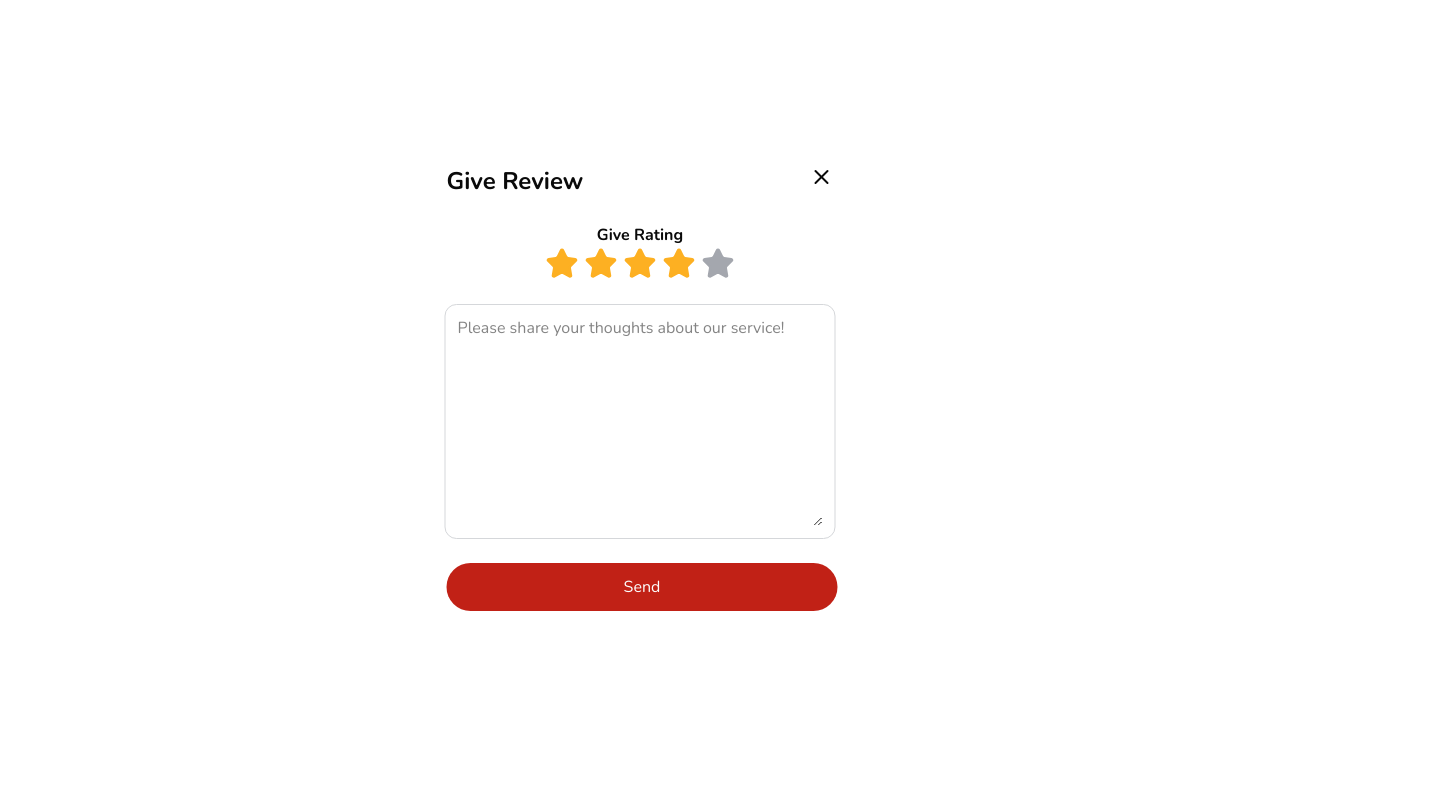
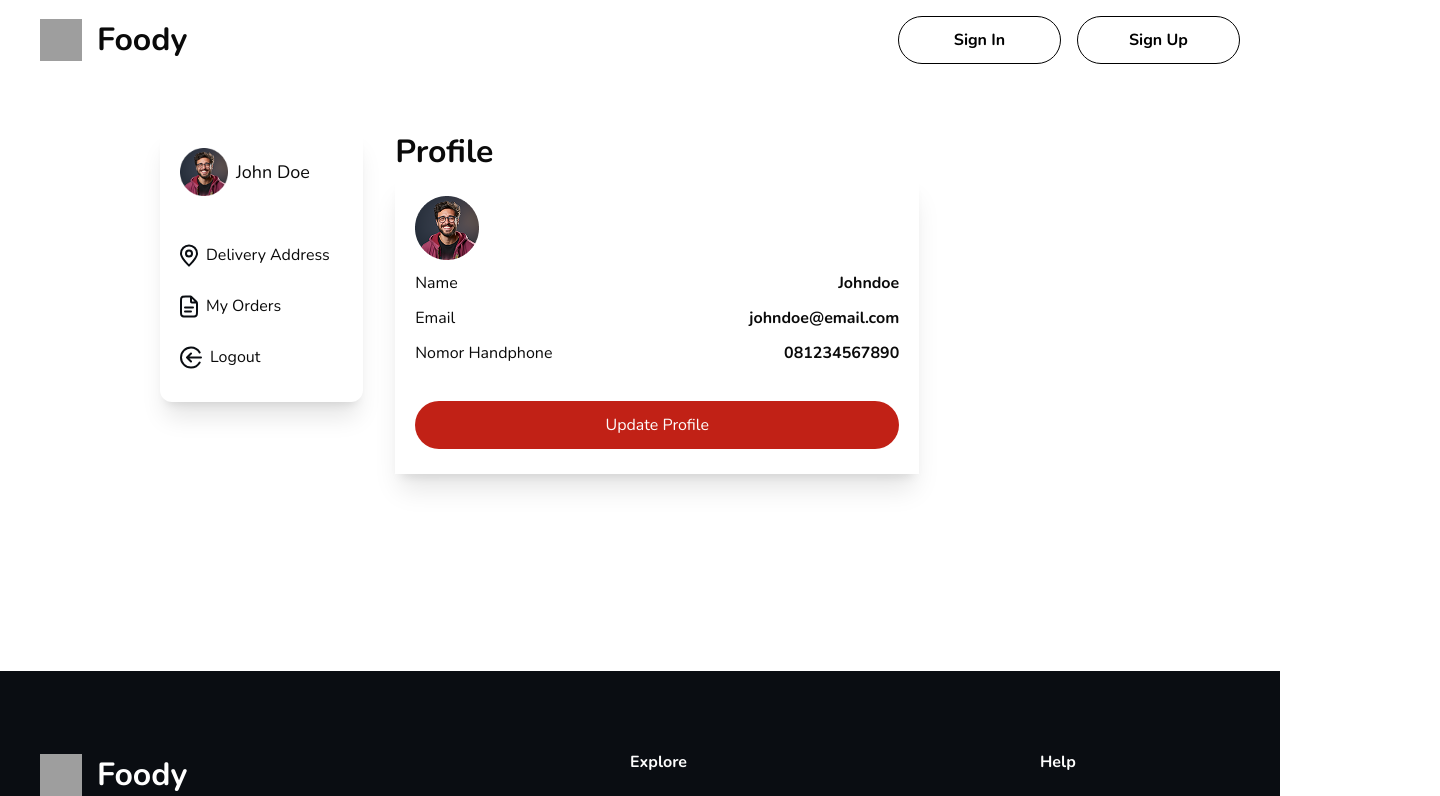
Before and after one commit to herfando/restaurant-web-mpv, a React (Vite) app: page / in a window 1280 px wide. Shown: the top 796 px of the page, 1440 px wide, since content can reach past the window. Built offline with nearby package versions, Linux system fonts and the light colour scheme; grey boxes are pictures that could not be loaded.

Commit message:
edit profile

```diff
--- a/src/App.tsx
+++ b/src/App.tsx
@@ -3,7 +3,7 @@ import './index.css';
 // import Register from './pages/02_Register';
 // import AppRoutes from '@/routes/Routes';
 // import NavbarGuest from './components/layout/01_NavbarGuest';
-// import NavbarGuest2 from './components/layout/01_NavbarGuest2';
+import NavbarGuest2 from './components/layout/01_NavbarGuest2';
 // import Home from '@/pages/03_Home';
 // import Detail from './pages/04_Detail';
 // import Category from './pages/05_Category';
@@ -11,8 +11,9 @@ import './index.css';
 // import CheckOut from './pages/07_CheckOut';
 // import Success from './pages/08_Success';
 // import MyOrders from './pages/09_MyOrders';
-import Review from './pages/10_Review';
-// import Footer from './components/layout/03_Footer';
+// import Review from './pages/10_Review';
+import Profile from './pages/11_Profile';
+import Footer from './components/layout/03_Footer';
 
 function App() {
   return (
@@ -21,7 +22,7 @@ function App() {
       {/* <Login /> */}
       {/* <Register /> */}
       {/* <NavbarGuest /> */}
-      {/* <NavbarGuest2 /> */}
+      <NavbarGuest2 />
       {/* <Home /> */}
       {/* <Detail /> */}
       {/* <Category /> */}
@@ -29,8 +30,9 @@ function App() {
       {/* <CheckOut /> */}
       {/* <Success /> */}
       {/* <MyOrders /> */}
-      <Review />
-      {/* <Footer /> */}
+      {/* <Review /> */}
+      <Profile />
+      <Footer />
     </>
   );
 }
--- a/src/pages/10_Review.tsx
+++ b/src/pages/10_Review.tsx
@@ -33,7 +33,7 @@ export default function Review() {
             </label>
             {/* button send */}
             <div className='mb-16 w-full md:mb-24'>
-              <button className='mt-14 h-44 w-full rounded-full bg-[#C12116] text-[#FDFDFD] md:mt-24 md:h-48 md:w-391'>
+              <button className='mt-14 h-44 w-full rounded-full bg-[#C12116] text-[#FDFDFD] hover:cursor-pointer md:mt-24 md:h-48 md:w-391'>
                 Send
               </button>
             </div>
--- /dev/null
+++ b/src/pages/11_Profile.tsx
@@ -0,0 +1,62 @@
+export default function Profile() {
+  return (
+    <section className='mt-16 mb-48 flex gap-x-32 md:mt-48 md:mb-197 md:translate-x-160'>
+      {/* left */}
+      <div className='hidden h-274 w-240 rounded-xl bg-[#FFFFFF] p-20 shadow-xl lg:block'>
+        <div className='mb-48 flex items-center gap-x-8'>
+          <img
+            className='h-48 w-48'
+            src='/images/15_image6.png'
+            alt='profile'
+          />
+          <span className='bold text-md md:text-lg'>John Doe</span>
+        </div>
+        {/* Delivery Address */}
+        <div className='md:text-md space-y-28 text-sm'>
+          <div className='flex gap-x-8'>
+            <img src='/icons/11_iconaddress.svg' alt='address' />
+            <p>Delivery Address</p>
+          </div>
+          {/* My Orders */}
+          <div className='flex gap-x-8'>
+            <img src='/icons/12_iconorders.svg' alt='orders' />
+            <p>My Orders</p>
+          </div>
+          {/* Logout */}
+          <div className='flex gap-x-8'>
+            <img src='/icons/13_iconlogout.svg' alt='logout' />
+            <p>Logout</p>
+          </div>
+        </div>
+      </div>
+      {/* right */}
+      <div className='w-full px-16 md:mx-auto md:p-0'>
+        <h3 className='md:text-lg-lh text-xs-lh font-extrabold'>Profile</h3>
+        <div className='space-y-12 bg-[#FFFFFF] p-16 shadow-xl md:h-298 md:w-524 md:p-20'>
+          <img src='/images/15_image6.png' alt='profile image' />
+          {/* Name */}
+          <div className='md:text-md flex justify-between text-sm'>
+            <p>Name</p>
+            <p className='font-bold'>Johndoe</p>
+          </div>
+          {/* Email */}
+          <div className='md:text-md flex justify-between text-sm'>
+            <p>Email</p>
+            <p className='font-bold'>johndoe@email.com</p>
+          </div>
+          {/* Nomor Handphone */}
+          <div className='md:text-md flex justify-between text-sm'>
+            <p>Nomor Handphone</p>
+            <p className='font-bold'>081234567890</p>
+          </div>
+          {/* button Update Profile */}
+          <div className='mb-16 w-full md:mb-24'>
+            <button className='mt-14 h-44 w-full rounded-full bg-[#C12116] text-[#FDFDFD] hover:cursor-pointer md:mt-24 md:h-48'>
+              Update Profile
+            </button>
+          </div>
+        </div>
+      </div>
+    </section>
+  );
+}
```
Also changed, not shown: public/icons/12_iconorders.svg.
